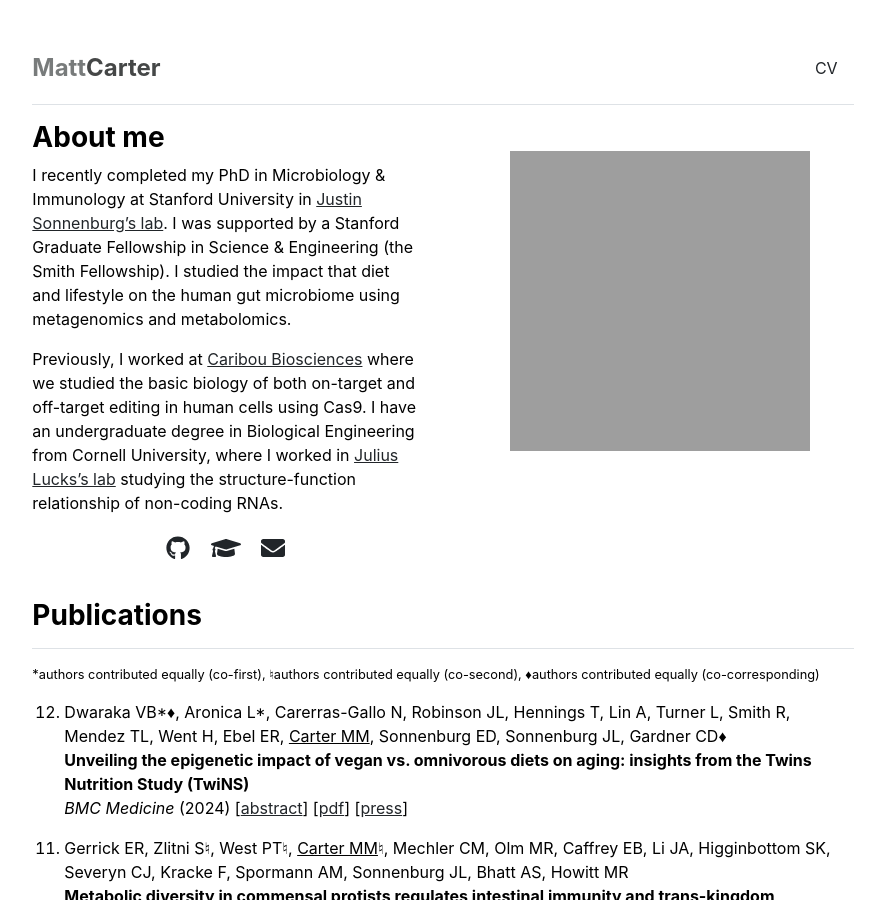
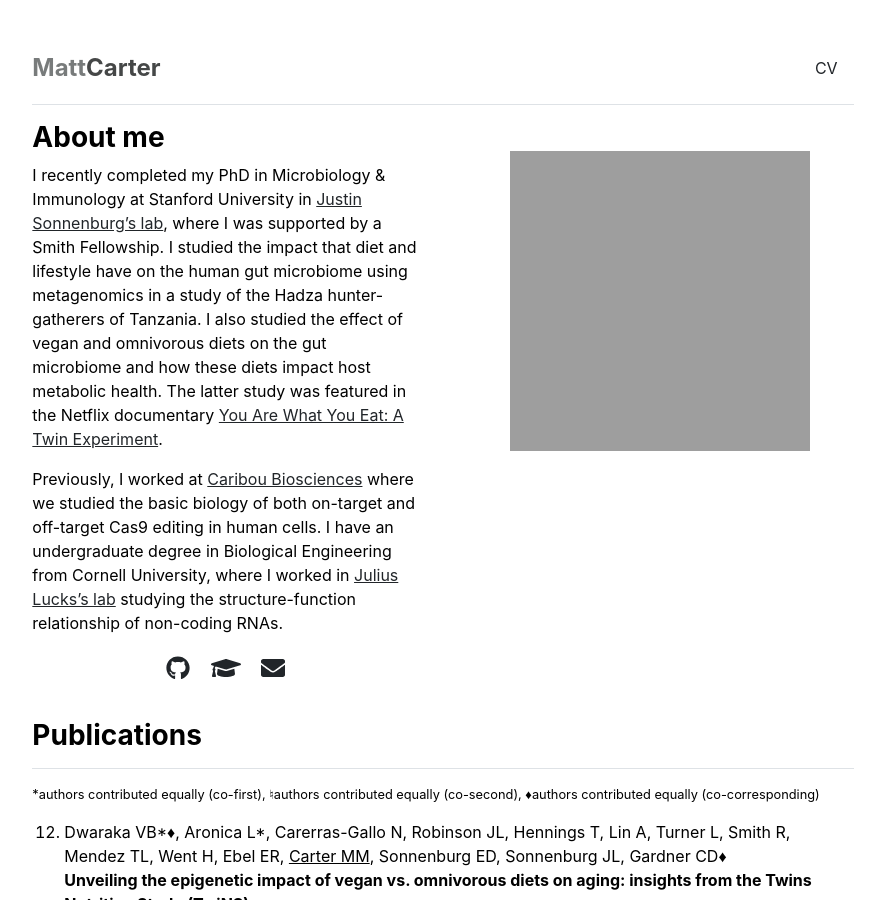
Before and after one commit to matt-cart/matt-cart.github.io, a Jekyll site: the page built from index.md, in a window 1280 px wide and 900 px high. Shown: the whole window, without its empty margins (197-1082 px from the left). Built offline with Jekyll 4.4.1, drawn with Linux system fonts in a browser that asks for light colours.

Commit message:
Update index.md

```diff
--- a/index.md
+++ b/index.md
@@ -3,6 +3,6 @@ layout: home
 title: "Home"
 ---
 
-I recently completed my PhD in Microbiology & Immunology at Stanford University in [Justin Sonnenburg's lab](https://sonnenburglab.stanford.edu/). I was supported by a Stanford Graduate Fellowship in Science & Engineering (the Smith Fellowship). I studied the impact that diet and lifestyle on the human gut microbiome using metagenomics and metabolomics.
+I recently completed my PhD in Microbiology & Immunology at Stanford University in [Justin Sonnenburg's lab](https://sonnenburglab.stanford.edu/), where I was supported by a Smith Fellowship. I studied the impact that diet and lifestyle have on the human gut microbiome using metagenomics in a study of the Hadza hunter-gatherers of Tanzania. I also studied the effect of vegan and omnivorous diets on the gut microbiome and how these diets impact host metabolic health. The latter study was featured in the Netflix documentary [You Are What You Eat: A Twin Experiment](https://www.netflix.com/title/81133260).
 
-Previously, I worked at [Caribou Biosciences](https://www.cariboubio.com/) where we studied the basic biology of both on-target and off-target editing in human cells using Cas9. I have an undergraduate degree in Biological Engineering from Cornell University, where I worked in [Julius Lucks's lab](https://luckslab.org/) studying the structure-function relationship of non-coding RNAs.
+Previously, I worked at [Caribou Biosciences](https://www.cariboubio.com/) where we studied the basic biology of both on-target and off-target Cas9 editing in human cells. I have an undergraduate degree in Biological Engineering from Cornell University, where I worked in [Julius Lucks's lab](https://luckslab.org/) studying the structure-function relationship of non-coding RNAs.
```
